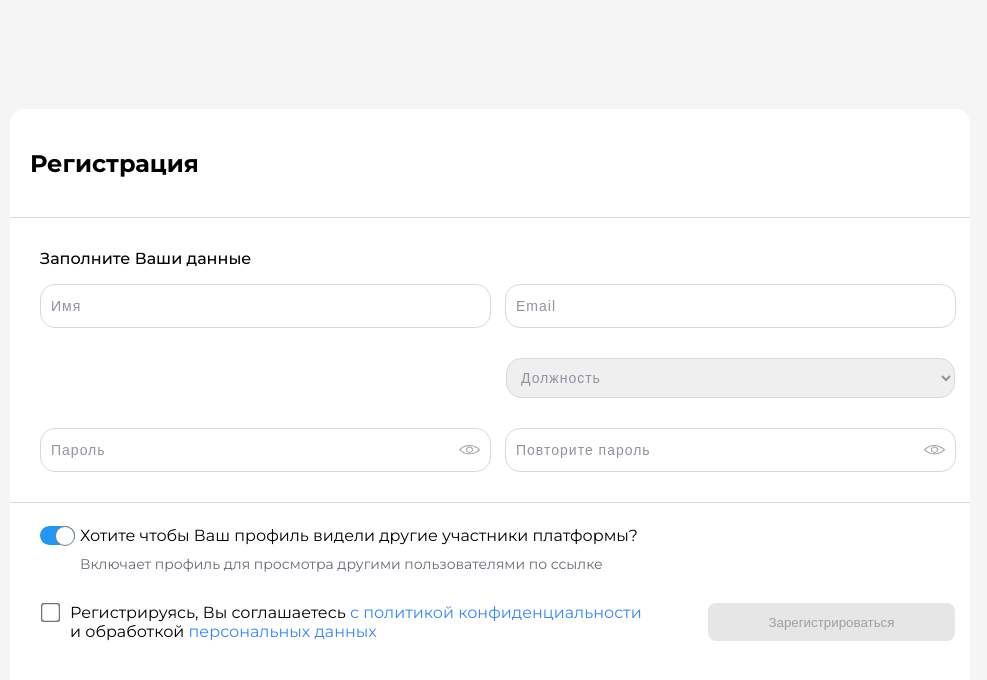
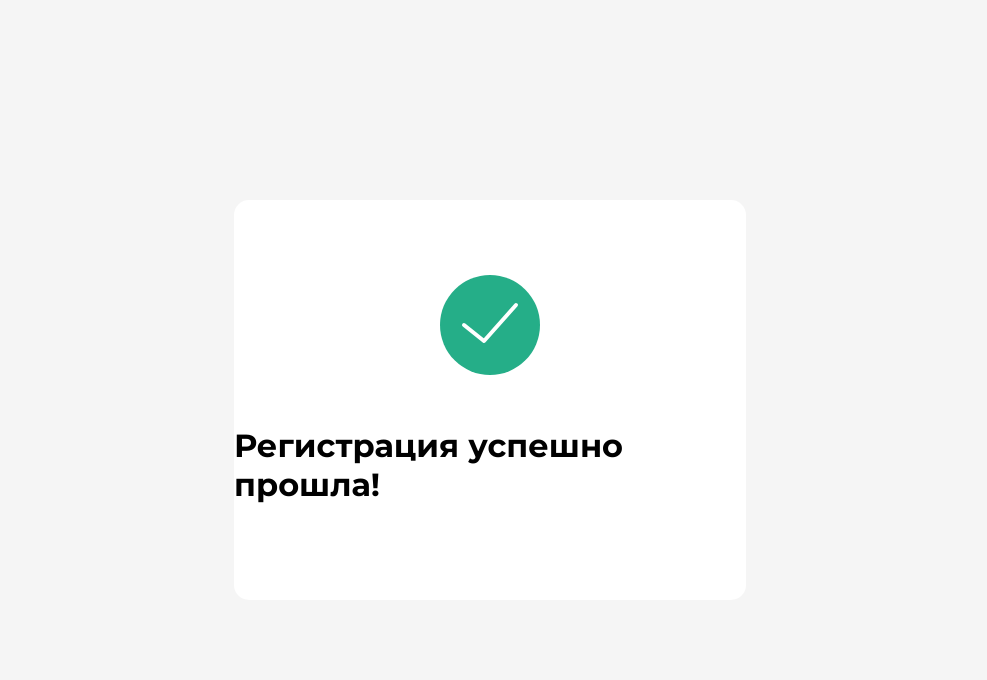
Before and after one commit to sheishenaliev9/mamod-test-task, a Vue app: page / in a window 1280 px wide. Shown: the top 680 px of the page, without its empty margins (150-1137 px from the left). Built offline with nearby package versions, Linux system fonts and the light colour scheme.

Commit message:
created success message component

```diff
--- a/server/db.json
+++ b/server/db.json
@@ -1,3 +1,31 @@
 {
-  "data": []
+  "data": [
+    {
+      "id": "0bcf",
+      "public": true,
+      "username": "dsa",
+      "email": "dsa@dsa.dsa",
+      "position": 1,
+      "password": "dsa",
+      "repeatPassword": "dsa"
+    },
+    {
+      "id": "3ea2",
+      "public": true,
+      "username": "dsadadsa",
+      "email": "dsa@dsa.dsa",
+      "position": 1,
+      "password": "das",
+      "repeatPassword": "das"
+    },
+    {
+      "id": "0f8a",
+      "public": true,
+      "username": "dsa",
+      "email": "da@gmai.dsa",
+      "position": 2,
+      "password": "das",
+      "repeatPassword": "das"
+    }
+  ]
 }
--- a/src/App.vue
+++ b/src/App.vue
@@ -1,16 +1,32 @@
 <template>
   <div id="app">
-    <registration-form />
+    <registration-form
+      v-if="isSuccess"
+      @registration-success="handleRegistrationSuccess"
+    />
+
+    <success-message successMessage="Регистрация успешно прошла!" v-else />
   </div>
 </template>
 
 <script>
 import RegistrationForm from "./components/RegistrationForm.vue";
-
+import SuccessMessage from "./components/SuccessMessage.vue";
 export default {
   name: "App",
   components: {
     RegistrationForm,
+    SuccessMessage,
+  },
+  data() {
+    return {
+      isSuccess: false,
+    };
+  },
+  methods: {
+    handleRegistrationSuccess() {
+      this.isSuccess = true;
+    },
   },
 };
 </script>
@@ -35,3 +51,4 @@ body {
   align-items: center;
 }
 </style>
+./components/SuccessMessage.vue
--- a/src/components/RegistrationForm.vue
+++ b/src/components/RegistrationForm.vue
@@ -123,6 +123,9 @@ export default {
   components: {
     CustomInput,
   },
+  props: {
+    isSuccess: Boolean,
+  },
   data() {
     return {
       acceptPrivacy: false,
@@ -187,6 +190,7 @@ export default {
 
       try {
         await axios.post("http://localhost:3000/data", this.dataToSend);
+        this.$emit("registration-success");
       } catch (error) {
         console.log(error);
       }
--- /dev/null
+++ b/src/components/SuccessMessage.vue
@@ -0,0 +1,34 @@
+<template>
+  <div class="success-message-container">
+    <img src="../assets/icons/success.svg" alt="succes-icon">
+    <h1>{{ successMessage }}</h1>
+  </div>
+</template>
+
+<script>
+export default {
+  name: "Success.vue",
+  props: {
+    successMessage: String,
+  },
+};
+</script>
+
+<style>
+.success-message-container {
+  display: flex;
+  align-items: center;
+  justify-content: center;
+  flex-direction: column;
+  gap: 30px;
+
+  height: 400px;
+  width: 40%;
+  border-radius: 15px;
+  background-color: #fff;
+}
+
+.success-message-container img {
+  width: 100px;
+}
+</style>
```
Also changed, not shown: src/assets/icons/success.svg (added).
